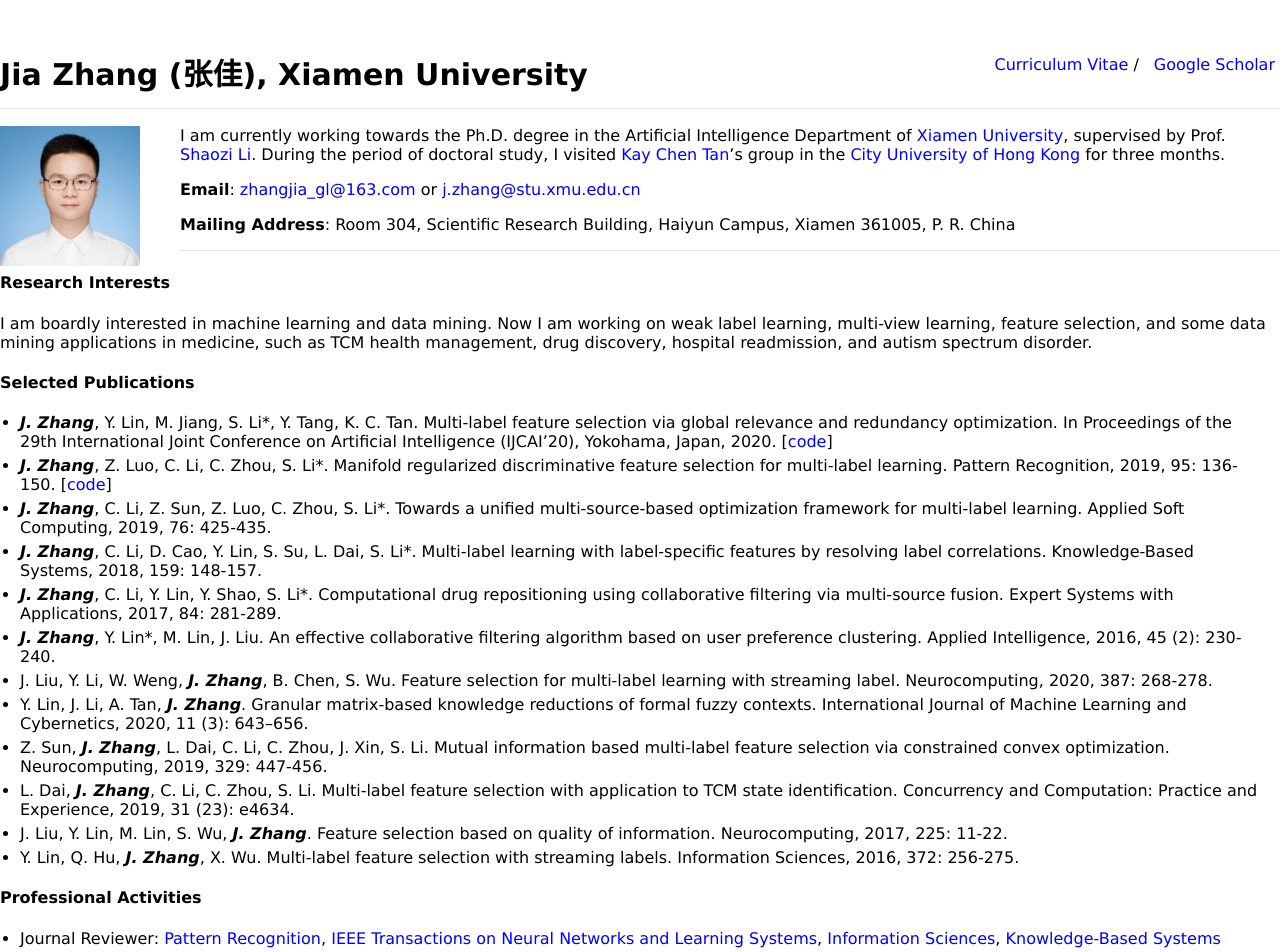
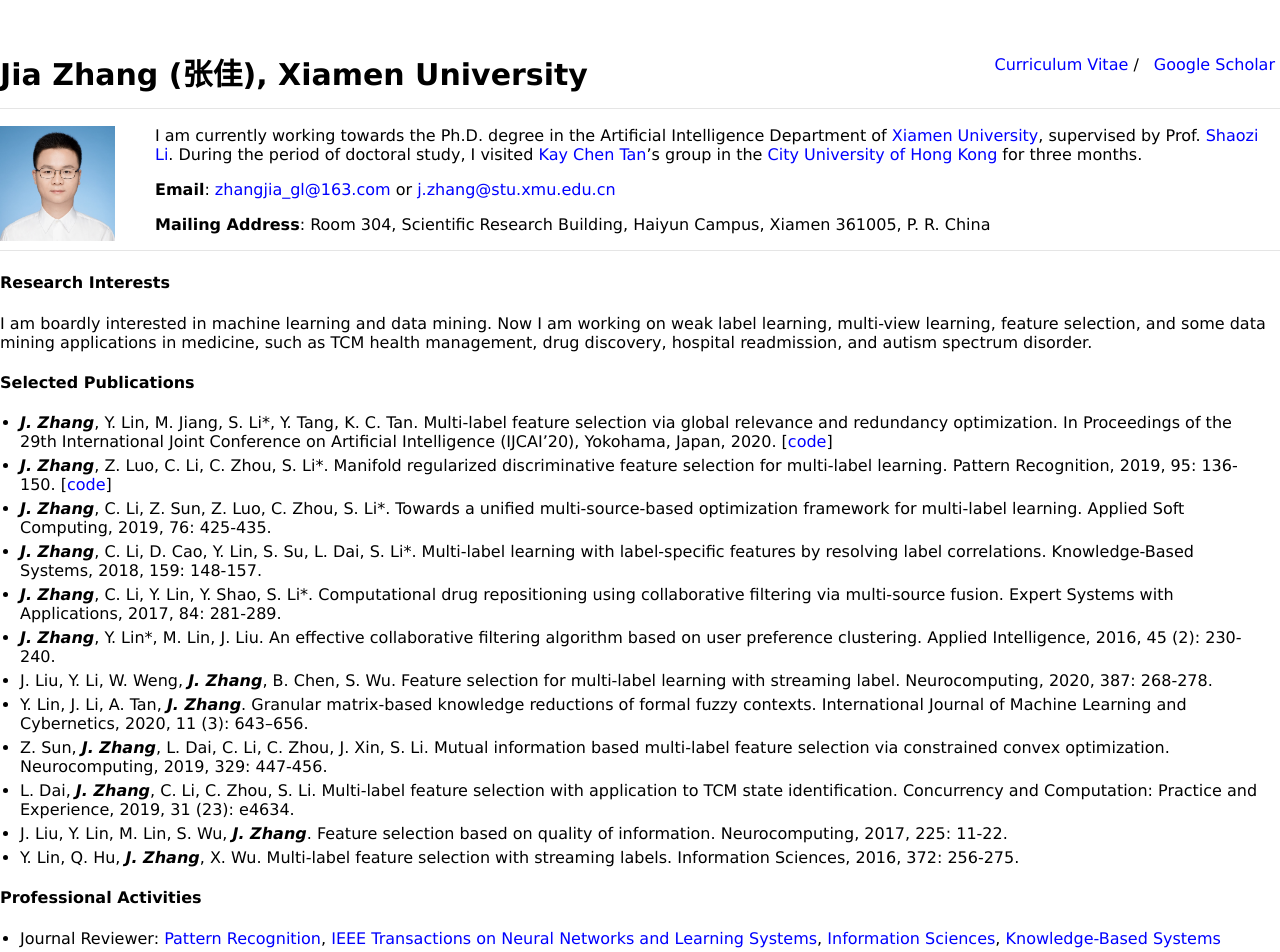
Before and after one commit to jiazhang-ml/jiazhang-ml.github.io, a Jekyll site: the page built from index.md, in a window 1280 px wide. Shown: the top 952 px of the page. Built offline with Jekyll 4.4.1, drawn with Linux system fonts in a browser that asks for light colours.

Commit message:
Update typography.scss

```diff
--- a/_sass/typography.scss
+++ b/_sass/typography.scss
@@ -37,8 +37,8 @@
         font-style: italic;
     }
     .profile-picture {
-        height: 140px;
-        width: 140px;
+        height: 115px;
+        width: 115px;
         position: relative;
         margin: 0px 40px 0 0px;
         float: left;
```
